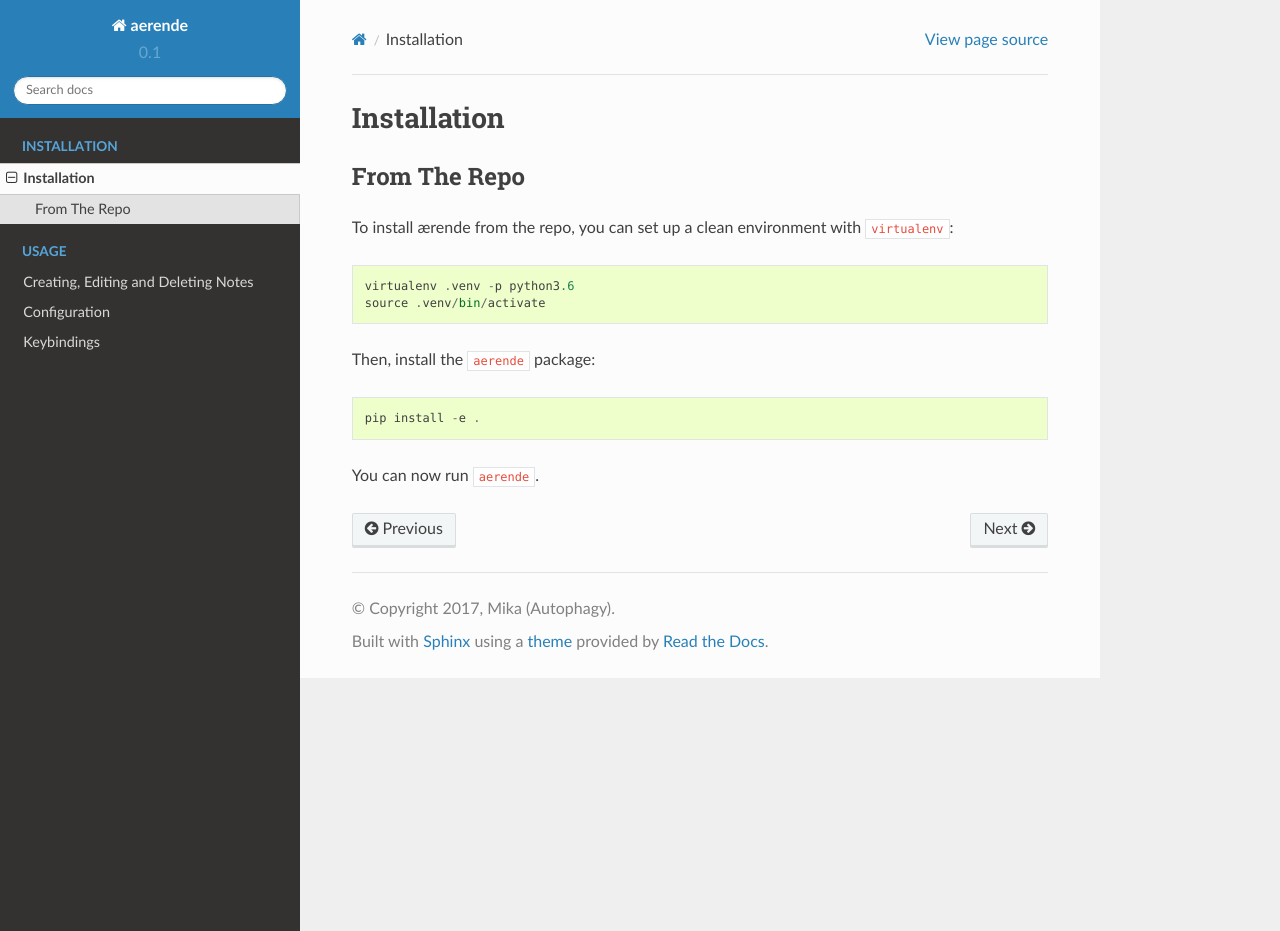
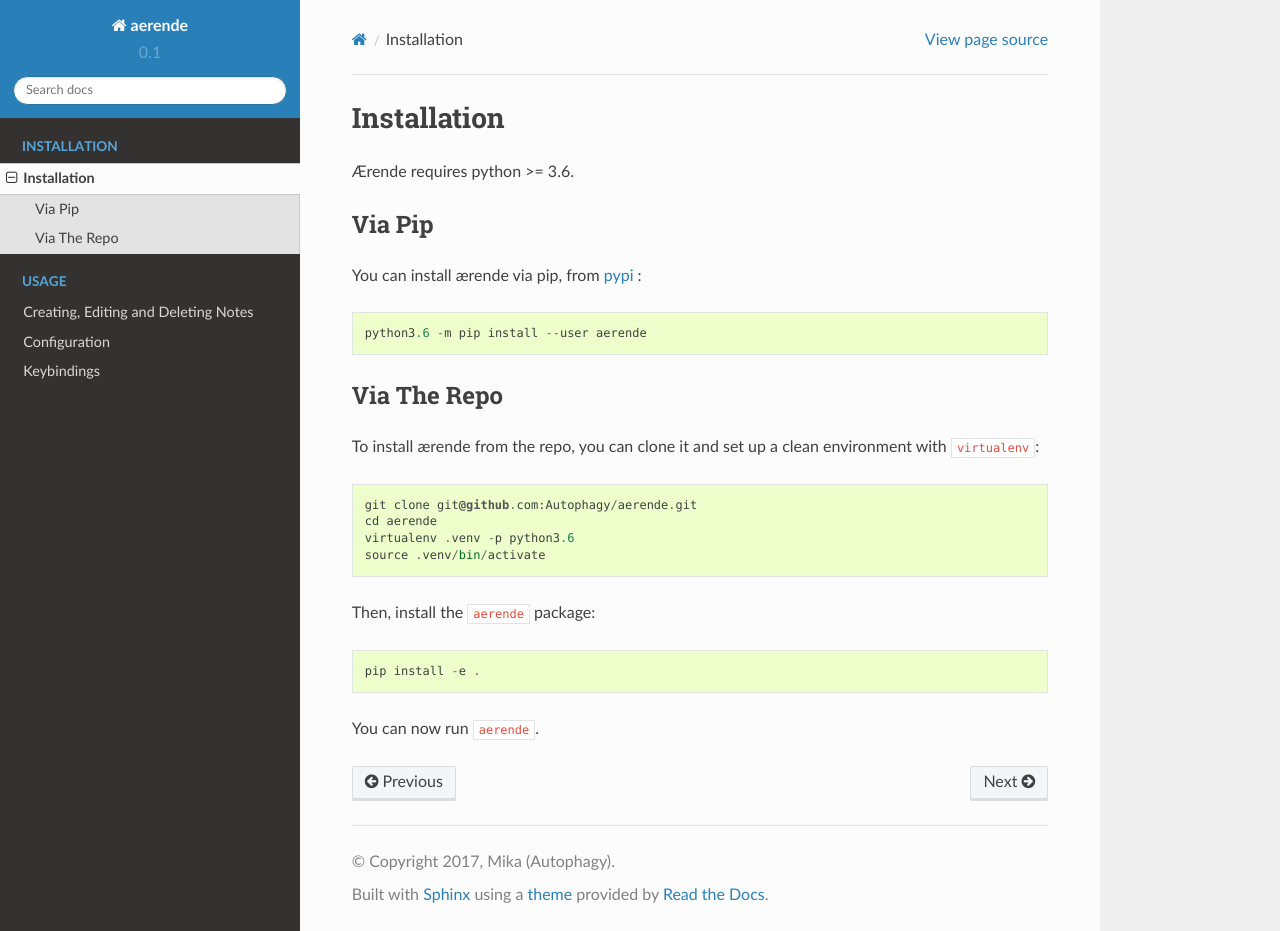
Before and after one commit to autophagy/aerende, a Sphinx documentation site: the page built from doc/installation/index.rst, in a window 1280 px wide and 931 px high. Built offline with Sphinx 7.4.7 and the Read the Docs theme 2.0.0, drawn with Linux system fonts in a browser that asks for light colours.

```diff
--- a/aerende/__init__.py
+++ b/aerende/__init__.py
@@ -1,9 +1,9 @@
 # -*- coding: utf-8 -*-
 
 __title__ = "aerende"
-__author__ = "Mika (Autophagy)"
+__author__ = "Mika Naylor (Autophagy)"
 __license__ = "MIT"
-__version__ = (0, 1, 0)
+__version__ = (0, 1, 1)
 
 version = "%s.%s.%s" % __version__
 title = __title__
--- a/doc/installation/index.rst
+++ b/doc/installation/index.rst
@@ -1,12 +1,24 @@
 Installation
 ============
 
-From The Repo
+Ærende requires python >= 3.6.
+
+Via Pip
+-------
+
+You can install ærende via pip, from `pypi`_ : ::
+
+    python3.6 -m pip install --user aerende
+
+
+Via The Repo
 -------------
 
-To install ærende from the repo, you can set up a clean environment with
-``virtualenv``: ::
+To install ærende from the repo, you can clone it and set up a clean environment
+with ``virtualenv``: ::
 
+    git clone git@github.com:Autophagy/aerende.git
+    cd aerende
     virtualenv .venv -p python3.6
     source .venv/bin/activate
 
@@ -15,3 +27,5 @@ Then, install the ``aerende`` package: ::
     pip install -e .
 
 You can now run ``aerende``.
+
+.. _`pypi`: https://pypi.python.org/pypi?:action=display&name=aerende
```
Also changed, not shown: CHANGES.md (added, +13 -0 lines), README.md (+10 -1 lines), setup.py (+5 -10 lines).
